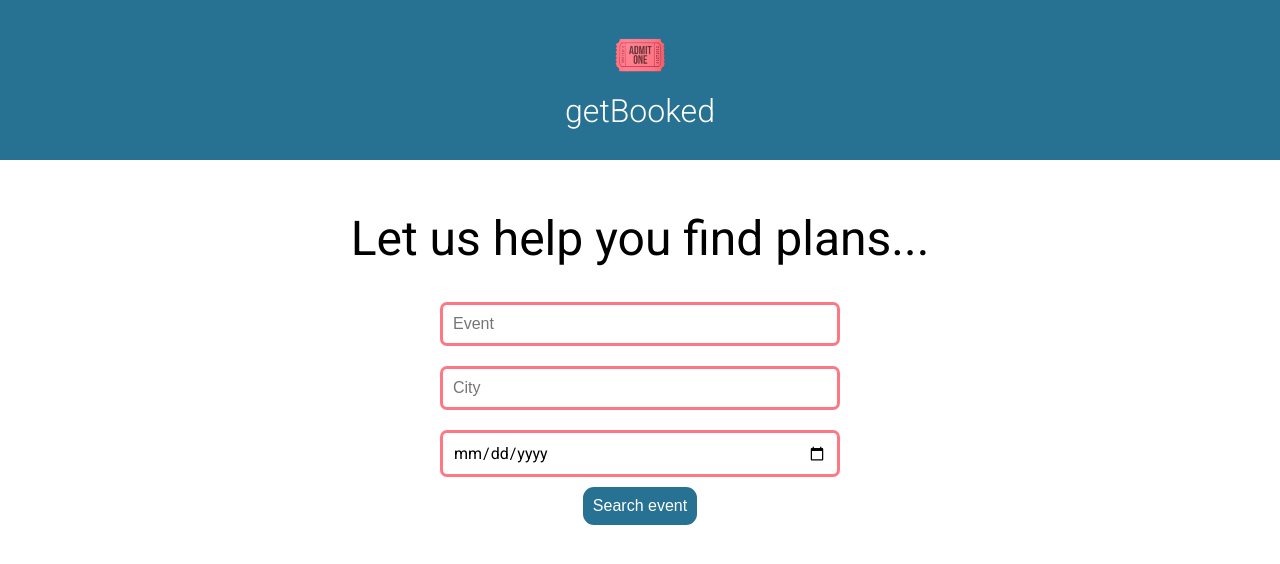
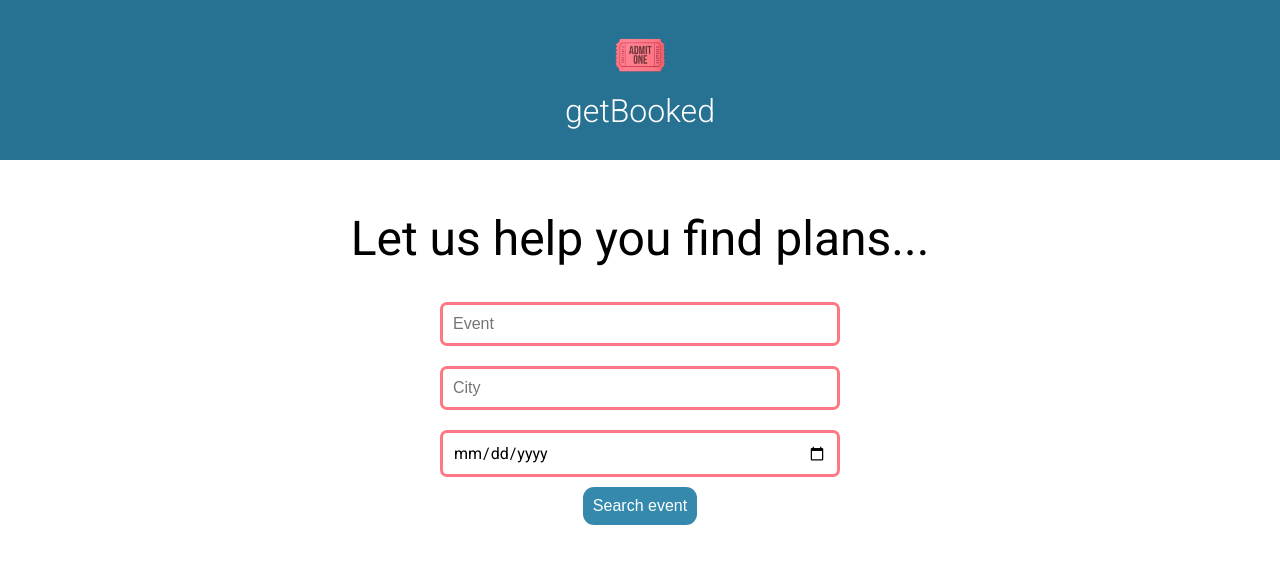
Before and after one commit to ironhack-api-project/api, a React (Create React App) app: page / in a window 1280 px wide. Shown: the top 564 px of the page. Built offline with nearby package versions, Linux system fonts and the light colour scheme.

Commit message:
css button

```diff
--- a/src/App.css
+++ b/src/App.css
@@ -62,7 +62,7 @@ input[type="date"] {
 }
 
 button {
-  background: #277292;
+  background: #3589ad;
   border-radius: 11px;
   padding: 10px;
   color: #fff;
@@ -71,7 +71,7 @@ button {
 }
 
 button:hover {
-  background: #3589ad;
+  background: #277292;
   border-radius: 11px;
   padding: 10px;
   color: #fff;
```
